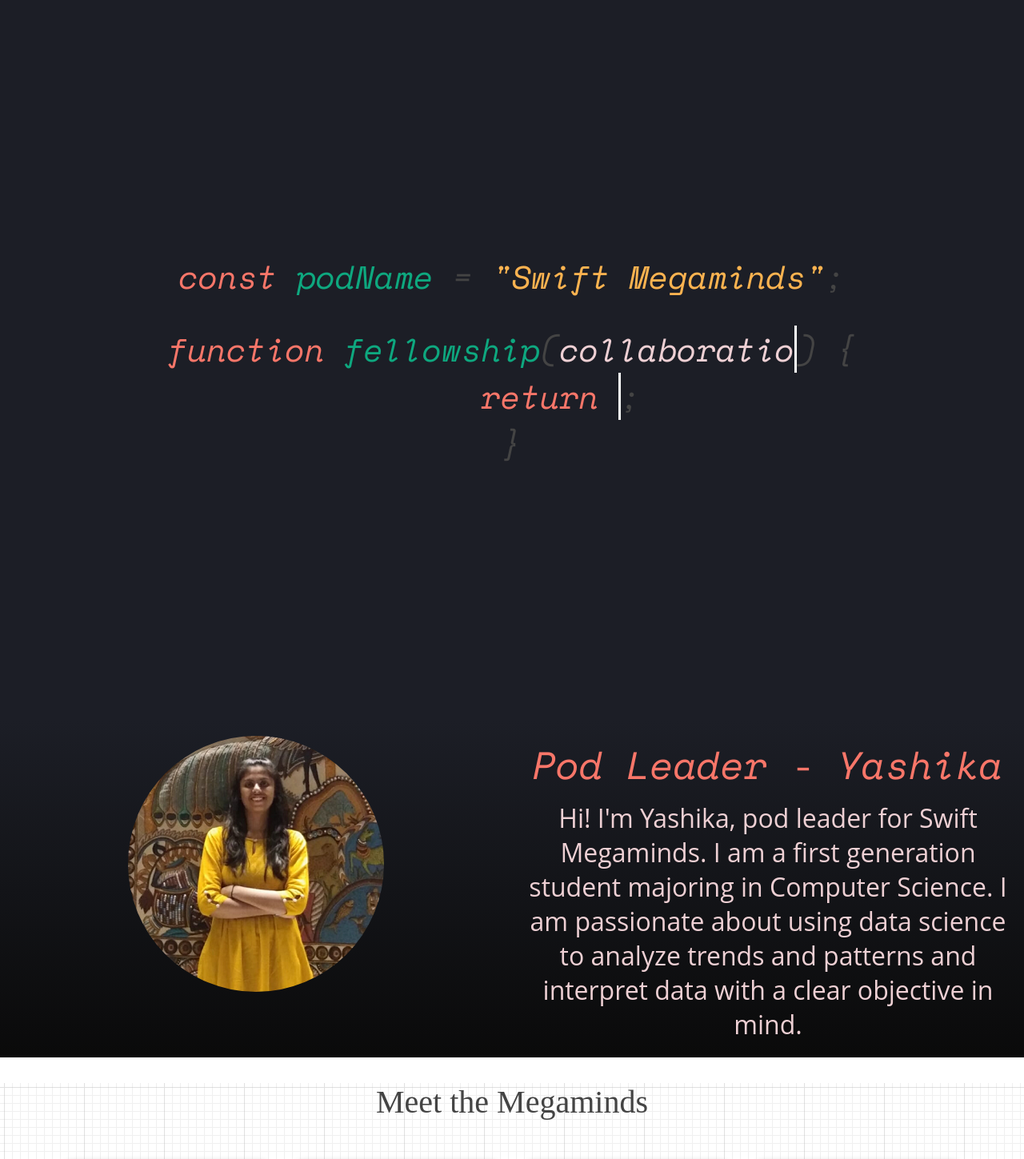
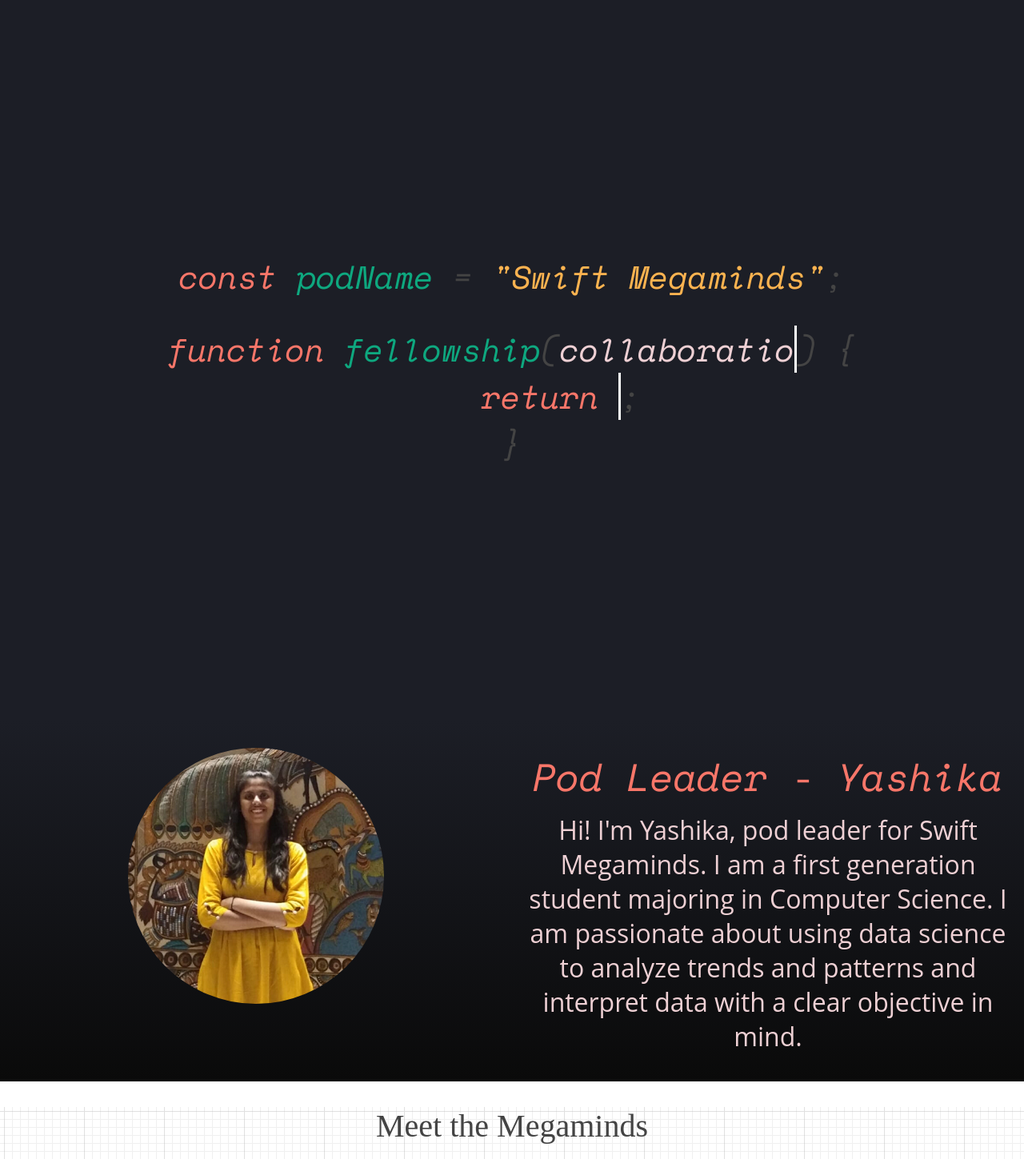
Before and after one commit to Swift-Megaminds/swift-megaminds-portfolio, a Jekyll site: the page built from index.html, in a window 1280 px wide. Shown: the top 1449 px of the page at 80% size. Built offline with Jekyll 4.4.1, drawn with Linux system fonts in a browser that asks for light colours; grey boxes are pictures that could not be loaded.

Commit message:
Added top & bottom padding

```diff
--- a/_sass/pod_leader.scss
+++ b/_sass/pod_leader.scss
@@ -2,8 +2,7 @@
 
 .leader  {
         width: 100%;
-        padding-right: 15px;
-        padding-left: 15px;
+        padding: 15px;
         margin-right: auto;
         margin-left: auto;
         background: linear-gradient(#1c1e26,#0a0a0a);
```
